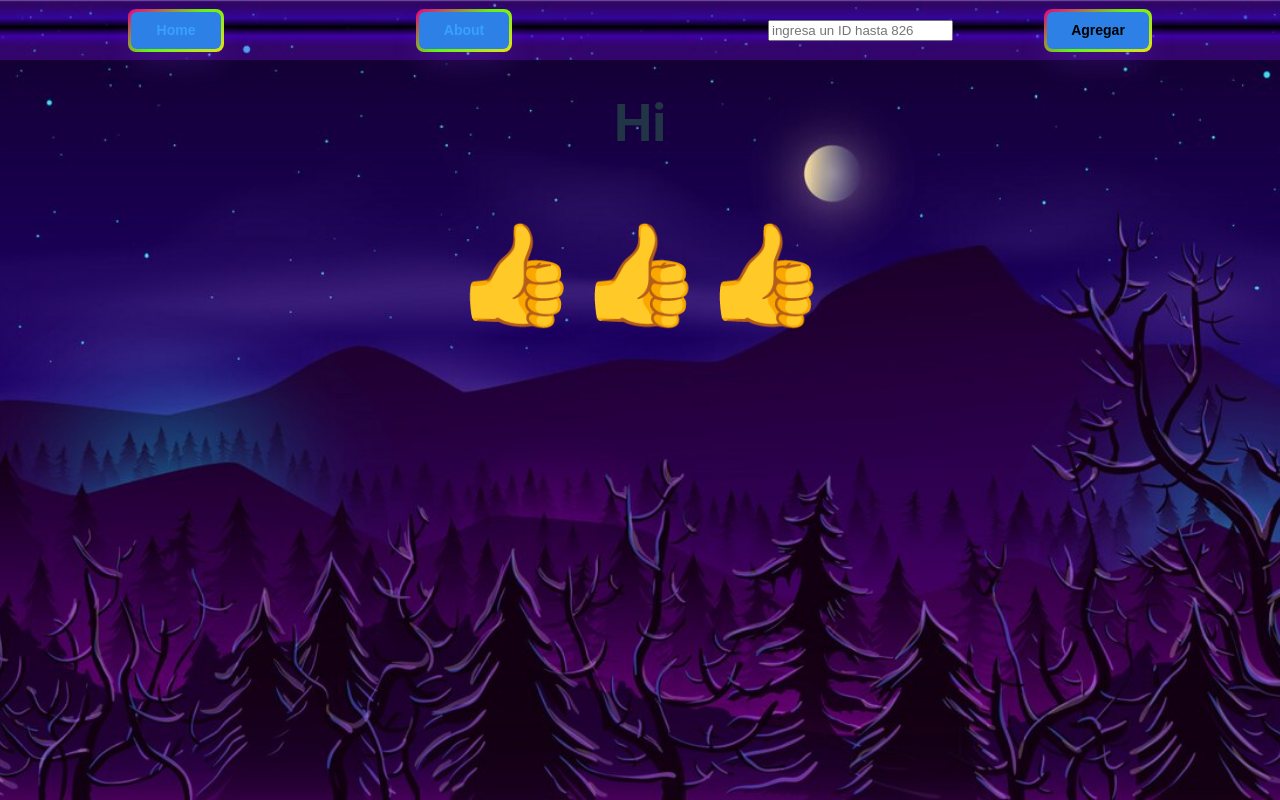
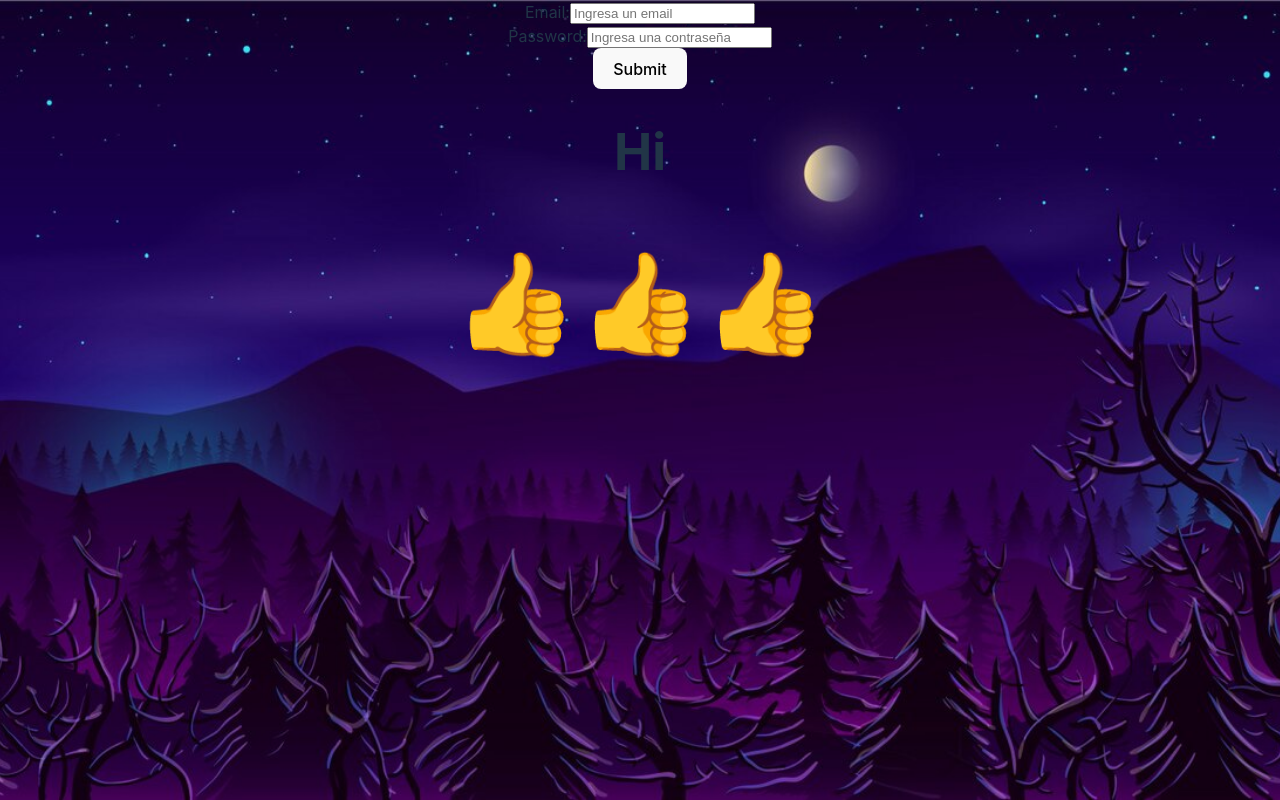
Before and after one commit to DanielJulianCardenasMora/RickAndMorty, a React app in the folder front/: page / in a window 1280 px wide. Built offline with nearby package versions, Linux system fonts and the light colour scheme; the HTML template or start-up script is replaced by a standard one.

Commit message:
Proyecto con login

```diff
--- a/front/src/App.jsx
+++ b/front/src/App.jsx
@@ -3,18 +3,25 @@ import Cards from './components/Cards/Cards'
 import NavBar from './components/Nav/Nav'
 import About from './components/About/About'
 import Detail from './components/Detail/Detail'
-import { useState } from 'react'
+import { useState, useEffect } from 'react'
 import axios from 'axios';
-import { Routes, Route } from 'react-router-dom'
+import { Routes, Route, useLocation, useNavigate } from 'react-router-dom'
+import Form from './components/Form/Form'
 
 
 
 
 function App() {
+  const { pathname } = useLocation()
+  const [access, setAccess] = useState(false)
   const [characters, setCharacters] = useState([])
+  const navigate = useNavigate()
   // const URL_BASE = 'https://rym2.up.railway.app/api/character/'
   // const API_KEY = 'henrystaff' ?key=${API_KEY}
   const URL_BASE = 'https://rickandmortyapi.com/api/character/'
+  const EMAIL = 'daniel@mail.com'
+  const PASSWORD = 'pass1234'
+
 
 
   const onSearch = (id) => {
@@ -35,11 +42,22 @@ function App() {
   const onClose = (id) => {
     setCharacters(characters.filter(char => char.id !== id))
   }
+  const login = ({email, password}) => {
+    if (email === EMAIL && password === PASSWORD) {
+      setAccess(true)
+      navigate('/home')
+    }
+    else alert('usuario o contraseña incorrectos')
+  }
+  useEffect(() => {
+    !access && navigate('/')
+  }, [access])
 
   return (
     <div className='App'>
-      <NavBar onSearch={onSearch} />
+      {pathname != '/' && <NavBar onSearch={onSearch} />}
       <Routes>
+        <Route path='/' element={<Form login={login} />}/>
         <Route path='/home' element={<Cards characters={characters} onClose={onClose} />} />
         <Route path='/about' element={ <About/> } />
         <Route path='/detail/:id' element={ <Detail/> } />
--- a/front/src/components/About/About.jsx
+++ b/front/src/components/About/About.jsx
@@ -11,7 +11,7 @@ import React from 'react'
 function About() {
   return (
       <div>
-          About
+      Hola como estas. Mi nombre es Daniel Julian Cardenas Mora. Es de mi agrado compartirte mis conocimientos en esta app, puedes encontrar personajes de la serie Rick and Morty, hacer click en el nombre y encontrar todo su detalle.
       </div>
   )
 }
--- /dev/null
+++ b/front/src/components/Form/Form.jsx
@@ -0,0 +1,58 @@
+import { useState } from 'react'
+import validation from './validation'
+
+function Form({login}) {
+    const [userData, setUserData] = useState({
+        email: '',
+        password:''
+    })
+    const [errors, setErrors] = useState({})
+
+    const handleChange = (evento)=>{
+        setErrors(validation({ ...userData, [evento.target.name]: evento.target.value }))
+        setUserData({ ...userData, [evento.target.name]: evento.target.value })
+
+    }
+    const handleSubmit = (evento) => {
+        evento.preventDefault()
+        login(userData)
+    }
+
+  return (
+      <div>
+          <form onSubmit={handleSubmit}>
+              <label htmlFor='email'>
+                  Email:
+                  <input type='text'
+                      placeholder='Ingresa un email'
+                      id='email'
+                      name='email'
+                      value={userData.email}
+                      onChange={handleChange}
+                  />
+
+              </label>
+              {errors.email && <p>{errors.email}</p>}
+
+              <br />
+
+              <label htmlFor='password'>
+                  Password:
+                  <input type='text'
+                      placeholder='Ingresa una contraseña'
+                      id='password'
+                      name='password'
+                      value={userData.password}
+                      onChange={handleChange}
+                  />
+
+              </label>
+              { errors.password && <p>{errors.password}</p> }
+              <br/>
+              <button>Submit</button>
+          </form>
+    </div>
+  )
+}
+
+export default Form
--- /dev/null
+++ b/front/src/components/Form/validation.js
@@ -0,0 +1,21 @@
+
+
+
+
+const regexEmail = /^\w+([\.-]?\w+)*@\w+([\.-]?\w+)*(\.\w{2,3})+$/
+const expresionRegular = /^(?=.{1,35}$).+/
+const regexPassword = /^(?=.*\d)[0-9a-zA-Z]{6,10}$/
+
+
+
+
+
+function validation(data) {
+    const errors = {}
+    if (!regexEmail.test(data.email)) errors.email = 'Debe ser un email'
+    if (!expresionRegular.test(data.email)) errors.email = 'Debe ser de 1 a 35 caracteres'
+    if (!regexPassword.test(data.password)) errors.password = 'Debe contener un numero y ser de 6 a 10 caracteres '
+    return errors
+}
+
+export default validation
```
